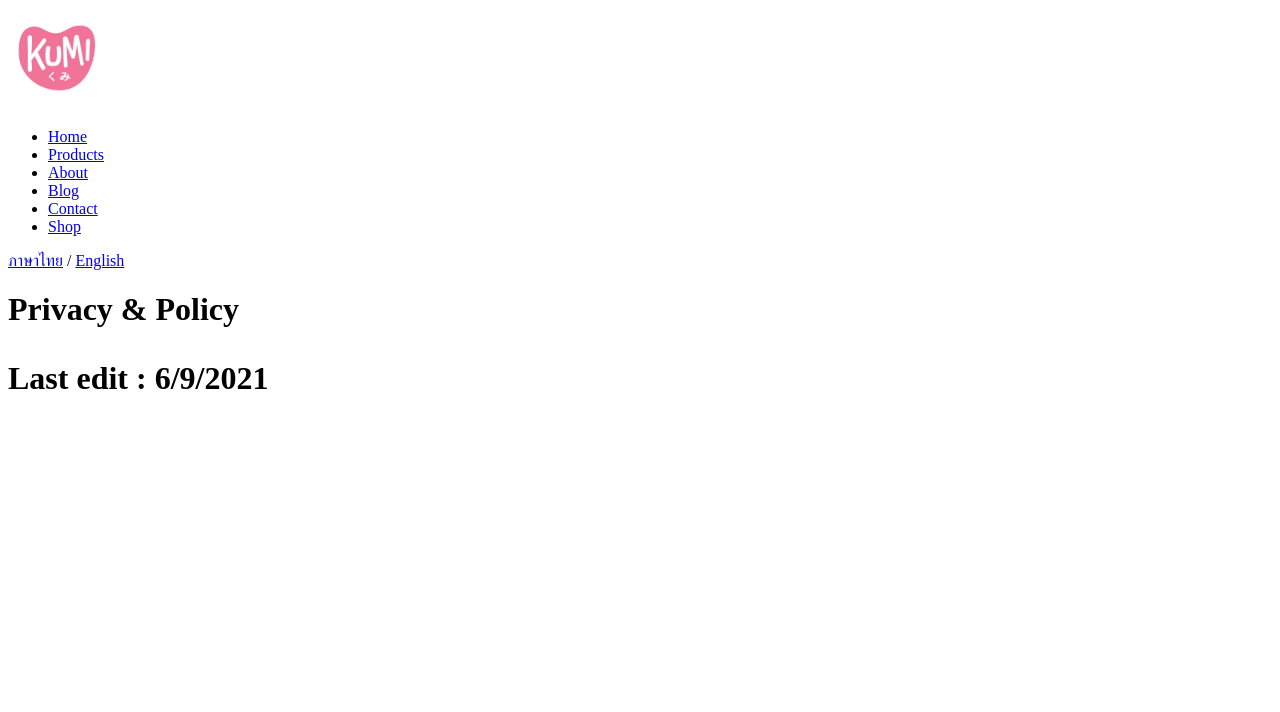
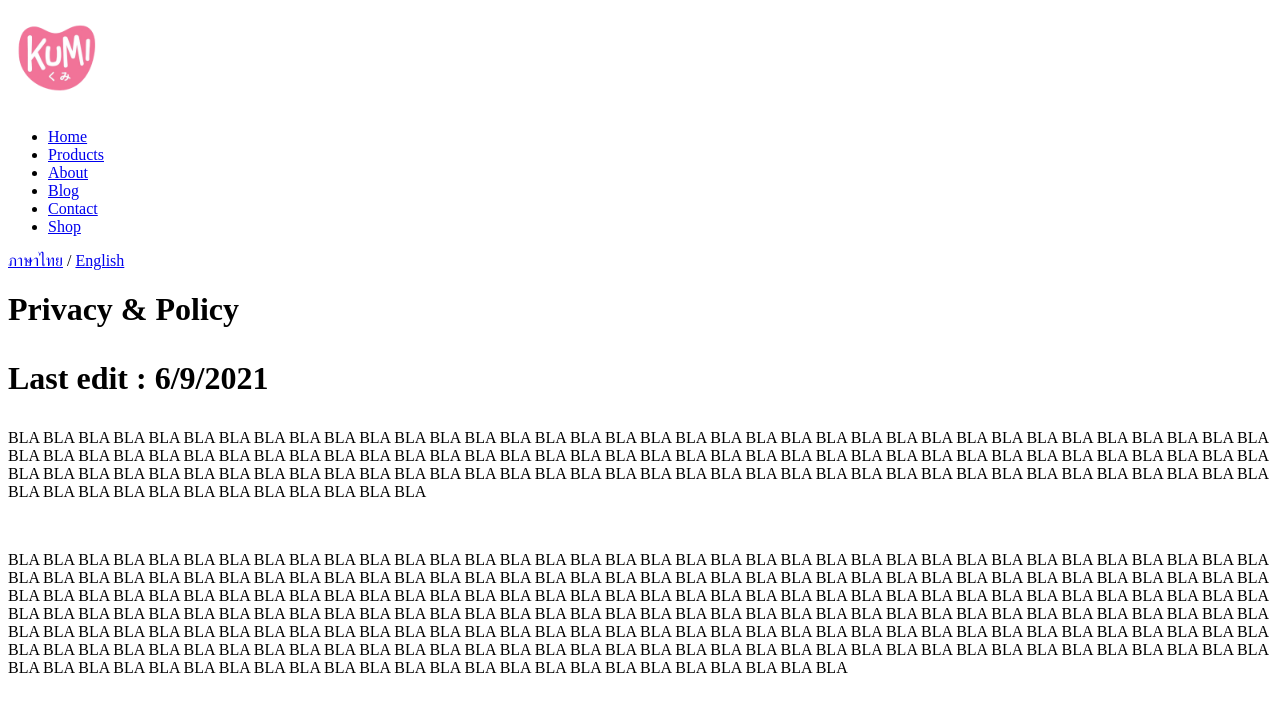
Before and after one commit to ronnapatp/Kumi-main-website, a Next.js app: page /en/privacy in a window 1280 px wide. Shown: the top 712 px of the page. Built offline with nearby package versions, Linux system fonts and the light colour scheme.

Commit message:
Update privacy page

```diff
--- /dev/null
+++ b/components/en/privacy/privacy.js
@@ -0,0 +1,13 @@
+export default function Privacy (){
+    return(
+        <div className="container">
+            <p>
+                BLA BLA BLA BLA BLA BLA BLA BLA BLA BLA BLA BLA BLA BLA BLA BLA BLA BLA BLA BLA BLA BLA BLA BLA BLA BLA BLA BLA BLA BLA BLA BLA BLA BLA BLA BLA BLA BLA BLA BLA BLA BLA BLA BLA BLA BLA BLA BLA BLA BLA BLA BLA BLA BLA BLA BLA BLA BLA BLA BLA BLA BLA BLA BLA BLA BLA BLA BLA BLA BLA BLA BLA BLA BLA BLA BLA BLA BLA BLA BLA BLA BLA BLA BLA BLA BLA BLA BLA BLA BLA BLA BLA BLA BLA BLA BLA BLA BLA BLA BLA BLA BLA BLA BLA BLA BLA BLA BLA BLA BLA BLA BLA BLA BLA BLA BLA BLA BLA BLA BLA
+            </p>
+            <br />
+            <p>
+            BLA BLA BLA BLA BLA BLA BLA BLA BLA BLA BLA BLA BLA BLA BLA BLA BLA BLA BLA BLA BLA BLA BLA BLA BLA BLA BLA BLA BLA BLA BLA BLA BLA BLA BLA BLA BLA BLA BLA BLA BLA BLA BLA BLA BLA BLA BLA BLA BLA BLA BLA BLA BLA BLA BLA BLA BLA BLA BLA BLA BLA BLA BLA BLA BLA BLA BLA BLA BLA BLA BLA BLA BLA BLA BLA BLA BLA BLA BLA BLA BLA BLA BLA BLA BLA BLA BLA BLA BLA BLA BLA BLA BLA BLA BLA BLA BLA BLA BLA BLA BLA BLA BLA BLA BLA BLA BLA BLA BLA BLA BLA BLA BLA BLA BLA BLA BLA BLA BLA BLA BLA BLA BLA BLA BLA BLA BLA BLA BLA BLA BLA BLA BLA BLA BLA BLA BLA BLA BLA BLA BLA BLA BLA BLA BLA BLA BLA BLA BLA BLA BLA BLA BLA BLA BLA BLA BLA BLA BLA BLA BLA BLA BLA BLA BLA BLA BLA BLA BLA BLA BLA BLA BLA BLA BLA BLA BLA BLA BLA BLA BLA BLA BLA BLA BLA BLA BLA BLA BLA BLA BLA BLA BLA BLA BLA BLA BLA BLA BLA BLA BLA BLA BLA BLA BLA BLA BLA BLA BLA BLA BLA BLA BLA BLA BLA BLA BLA BLA BLA BLA BLA BLA BLA BLA BLA BLA BLA BLA BLA BLA BLA BLA BLA BLA BLA BLA BLA BLA BLA BLA
+            </p>
+        </div>
+    )
+}
--- a/pages/en/privacy.js
+++ b/pages/en/privacy.js
@@ -3,6 +3,7 @@ import Head from 'next/head'
 
 import Nav from '../../components/en/privacy/nav'
 import Header from '../../components/en/privacy/head'
+import Privacy from '../../components/en/privacy/privacy'
 
 
 
@@ -24,6 +25,8 @@ export default function Home() {
 
     <Header />
 
+    <Privacy />
+
 
 
 
```
